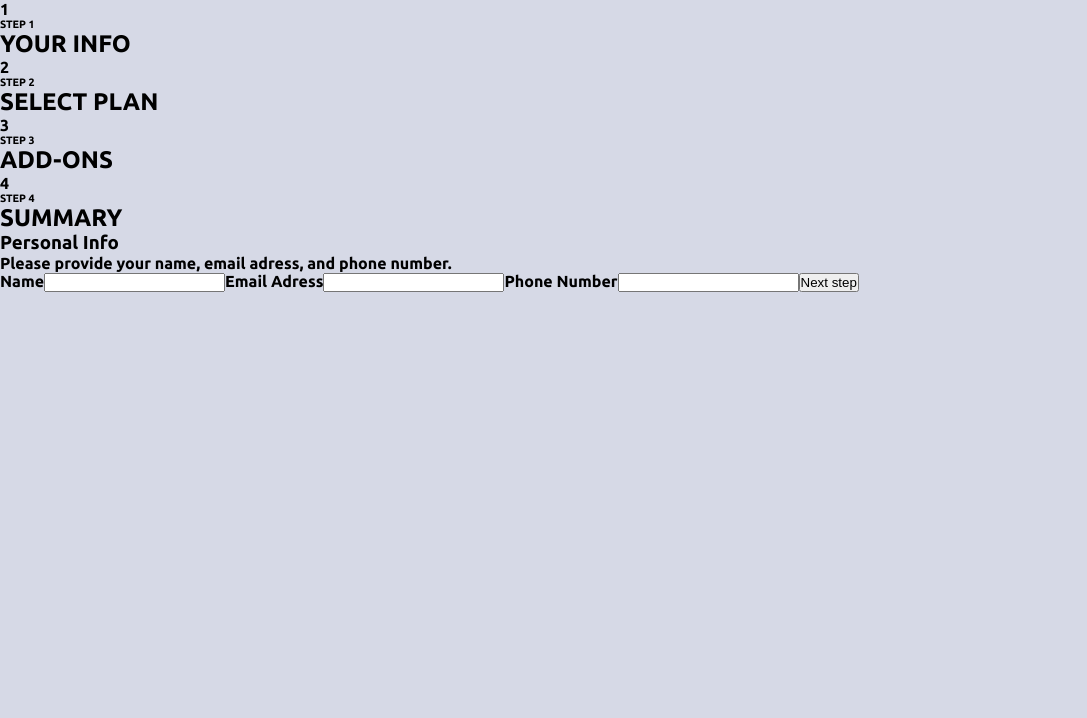
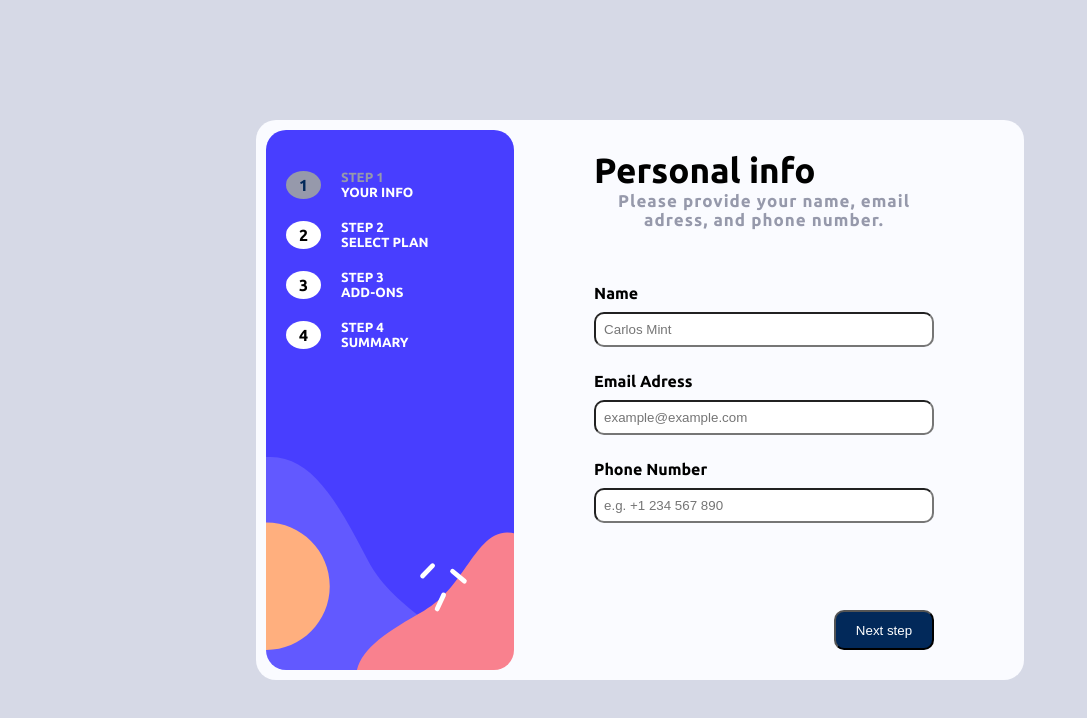
Before and after one commit to objetive218/Multi-step-Form, a React (Vite) app: page / in a window 1280 px wide. Shown: the top 718 px of the page, without its empty margins (0-1087 px from the left). Built offline with nearby package versions, Linux system fonts and the light colour scheme.

Commit message:
create and add steps

```diff
--- a/src/App.jsx
+++ b/src/App.jsx
@@ -4,6 +4,8 @@ import Navbar from './components/Navbar'
 import StepOne from './components/StepOne'
 import StepTwo from './components/StepTwo'
 import StepThree from './components/StepThree'
+import StepFour from './components/StepFour'
+import ThankYou from './components/ThankYou'
 
 function App() {
 
@@ -29,6 +31,11 @@ function App() {
           selectStep: "stepFour"
         }
       }
+      case 'Thank':{
+        return {
+          selectStep: "ThankYou"
+        }
+      }
     }
   }
 
@@ -40,11 +47,13 @@ function App() {
   const [step, dispatch] = useReducer(stepReducer, {selectStep : "one"})
   return (
     <>
-    <section>
-      <Navbar/>
-      {step.selectStep === "one"  ? <StepOne handler={handleButtonNext}/> : <h1>one</h1>}
-      {step.selectStep === "stepTwo" ? <StepTwo handler={handleButtonNext}/> : ""}
-      {step.selectStep === "stepThree" ? <StepThree handler={handleButtonNext}/> : ""}
+    <section className='principal_box'>
+      <Navbar select={step.selectStep}/>
+      {step.selectStep === "one"  && <StepOne handler={handleButtonNext}/> }
+      {step.selectStep === "stepTwo" && <StepTwo handler={handleButtonNext}/> }
+      {step.selectStep === "stepThree" && <StepThree handler={handleButtonNext}/> }
+      {step.selectStep === "stepFour" && <StepFour handler={handleButtonNext}/>  }
+      {step.selectStep === "ThankYou" && <ThankYou /> }
     </section>
     </>
   )
--- a/src/components/Navbar.jsx
+++ b/src/components/Navbar.jsx
@@ -1,27 +1,25 @@
+import '../App.css'
 
-const Navbar = () => {
+// eslint-disable-next-line react/prop-types
+const Navbar = ({select}) => {
     return (
-        <nav>
+        <nav className='navBar'>
             <ul>
                 <li>
-                    <span>1</span>
-                    <h6>STEP 1</h6>
-                    <h2>YOUR INFO</h2>
+                    <span className={select === "one" ? 'active_back' : ""}>1</span>
+                    <h5><span className={select === "one" ? 'active' : ""}>STEP 1</span> <br /> YOUR INFO</h5>
                 </li>
                 <li>
-                    <span>2</span>
-                    <h6>STEP 2</h6>
-                    <h2>SELECT PLAN</h2>
+                    <span className={select === "stepTwo" ? 'active_back' : ""}>2</span>
+                    <h5><span className={select === "stepTwo"? 'active': ""}>STEP 2</span><br /> SELECT PLAN</h5>
                 </li>
                 <li>
-                    <span>3</span>
-                    <h6>STEP 3</h6>
-                    <h2>ADD-ONS</h2>
+                    <span className={select === "stepThree" ? 'active_back' : ""}>3</span>
+                    <h5><span className={select === "stepThree" ? 'active': ""}>STEP 3</span><br /> ADD-ONS</h5>
                 </li>
                 <li>
-                    <span>4</span>
-                    <h6>STEP 4</h6>
-                    <h2>SUMMARY</h2>
+                    <span className={select === "stepFour" ? 'active_back' : ""}>4</span>
+                    <h5><span className={select === "stepFour" ? 'active': ""}>STEP 4</span><br /> SUMMARY</h5>
                 </li>
             </ul>
         </nav>
--- a/src/components/StepFour.jsx
+++ b/src/components/StepFour.jsx
@@ -6,29 +6,31 @@ const StepFour = ({handler}) => {
             <p>Double-check everything looks OK before confirming.</p>
             <form action="#">
             <div>
-                <input type="checkbox" name="" id="online" />
-                <h5>Online service</h5>
-                <p>Access to multiplayer games</p>
+                <h5>{`Arcade(${"duration"})`}</h5>
+                <a href="">Change</a>
+                <p>{ `$9/${"duracion"}`}</p>
+            </div>
+            <div>
+                <h5>{`Online service(${"duration"})`}</h5>
+                <a href="">Change</a>
                 <p>{ `$1/${"duracion"}`}</p>
             </div>
             <div>
-                <input type="checkbox" name="" id="storage" />
-                <h5>Larger storage</h5>
-                <p>Extra 1TB of cloud save</p>
+                <h5>{`Larger storage(${"duration"})`}</h5>
+                <a href="">Change</a>
                 <p>{ `$2/${"duracion"}`}</p>
             </div>
             <div>
-                <input type="checkbox" name="" id="profile" />
-                <h5>Customizable Profile</h5>
-                <p>Custom theme on your profile</p>
-                <p>{ `$2/${"duracion"}`}</p>
+                <h5>{`Total (per${"duration"})`}</h5>
+                <a href="">Change</a>
+                <p>{ `$12/${"duracion"}`}</p>
             </div>
                 <button onClick={(e) => {e.preventDefault();
                     handler('three');
-                }} type="submit">Go Back</button>
+                }} >Go Back</button>
                 <button onClick={(e) => {e.preventDefault();
-                    handler('finish');
-                }} type="submit">Next step</button>
+                    handler('Thank');
+                }} type="submit">Finish</button>
                 </form>
         </section>
     );
--- a/src/components/StepOne.jsx
+++ b/src/components/StepOne.jsx
@@ -1,18 +1,18 @@
-
+import '../App.css'
 
 // eslint-disable-next-line react/prop-types
 const StepOne = ({handler}) => {
     return (
-        <section>
-            <h1>Personal Info</h1>
+        <section className="stepOne">
+            <h1>Personal info</h1>
             <p>Please provide your name, email adress, and phone number.</p>
             <form action="#">
                 <label htmlFor="name">Name</label>
-                <input type="text" />
+                <input type="text" placeholder='Carlos Mint' minLength={5} required/>
                 <label htmlFor="email">Email Adress</label>
-                <input type="email" name="email" id="" />
+                <input type="email" name="email" id="" placeholder='example@example.com' required/>
                 <label htmlFor="phone">Phone Number</label>
-                <input type="number" name="phone" id="" />
+                <input type="number" name="phone" id="" placeholder='e.g. +1 234 567 890' min={8} required/>
                 <button onClick={(e) => {e.preventDefault();
                     handler("two");
                 }} type="submit">Next step</button>
--- a/src/components/StepThree.jsx
+++ b/src/components/StepThree.jsx
@@ -25,7 +25,7 @@ const StepThree = ({handler}) => {
             </div>
                 <button onClick={(e) => {e.preventDefault();
                     handler('two');
-                }} type="submit">Go Back</button>
+                }} >Go Back</button>
                 <button onClick={(e) => {e.preventDefault();
                     handler('four');
                 }} type="submit">Next step</button>
--- a/src/components/StepTwo.jsx
+++ b/src/components/StepTwo.jsx
@@ -5,9 +5,9 @@ const StepTwo = ({handler}) => {
             <h1>Select your plan</h1>
             <p>You have the option of monthly or yearly biling.</p>
             <form action="#">
-                <span><img src="" alt="" /> <h4>Arcade</h4> <p>{ `$9/${"duracion"}`}</p></span>
-                <span><img src="" alt="" /> <h4>Advanced</h4> <p>{ `$12/${"duracion"}`}</p></span>
-                <span><img src="" alt="" /> <h4>Pro</h4> <p>{ `$15/${"duracion"}`}</p></span>
+                <span><img src="src\assets\images\icon-arcade.svg" alt="icon arcade" /> <h4>Arcade</h4> <p>{ `$9/${"duracion"}`}</p></span>
+                <span><img src="src\assets\images\icon-advanced.svg" alt="" /> <h4>Advanced</h4> <p>{ `$12/${"duracion"}`}</p></span>
+                <span><img src="src\assets\images\icon-pro.svg" alt="" /> <h4>Pro</h4> <p>{ `$15/${"duracion"}`}</p></span>
                 <div>
                     <h5>Monthly</h5>
                     <button></button>
@@ -15,7 +15,7 @@ const StepTwo = ({handler}) => {
                 </div>
                  <button onClick={(e) => {e.preventDefault();
                     handler('one');
-                }} type="submit">Go Back</button>
+                }} >Go Back</button>
                 <button onClick={(e) => {e.preventDefault();
                     handler('three');
                 }} type="submit">Next step</button>
--- /dev/null
+++ b/src/components/ThankYou.jsx
@@ -0,0 +1,12 @@
+// eslint-disable-next-line react/prop-types
+const ThankYou = () => {
+    return (
+        <div>
+            <img src="src\assets\images\icon-thank-you.svg" alt="thank you icon" />
+            <h2>Thank you!</h2>
+            <p>Thanks for confirming your subscription! We hope you have fun using our platform. If you ever need support, please feel free to email us at support@lorempagming.com.</p>
+        </div>
+    );
+}
+
+export default ThankYou;
```
